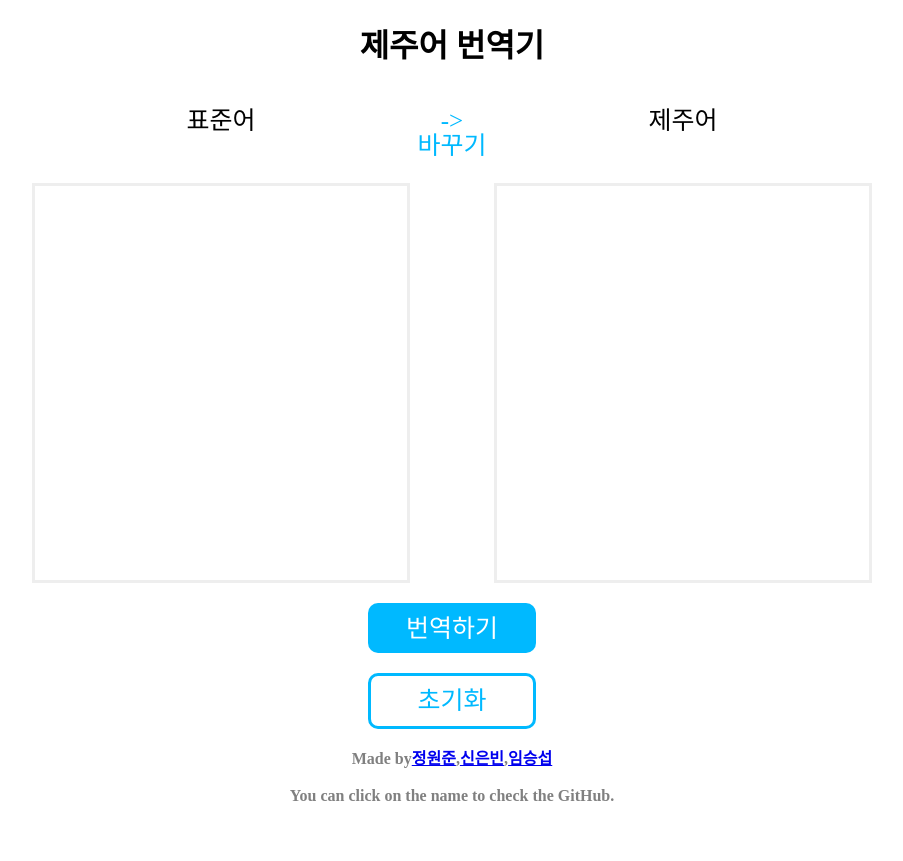
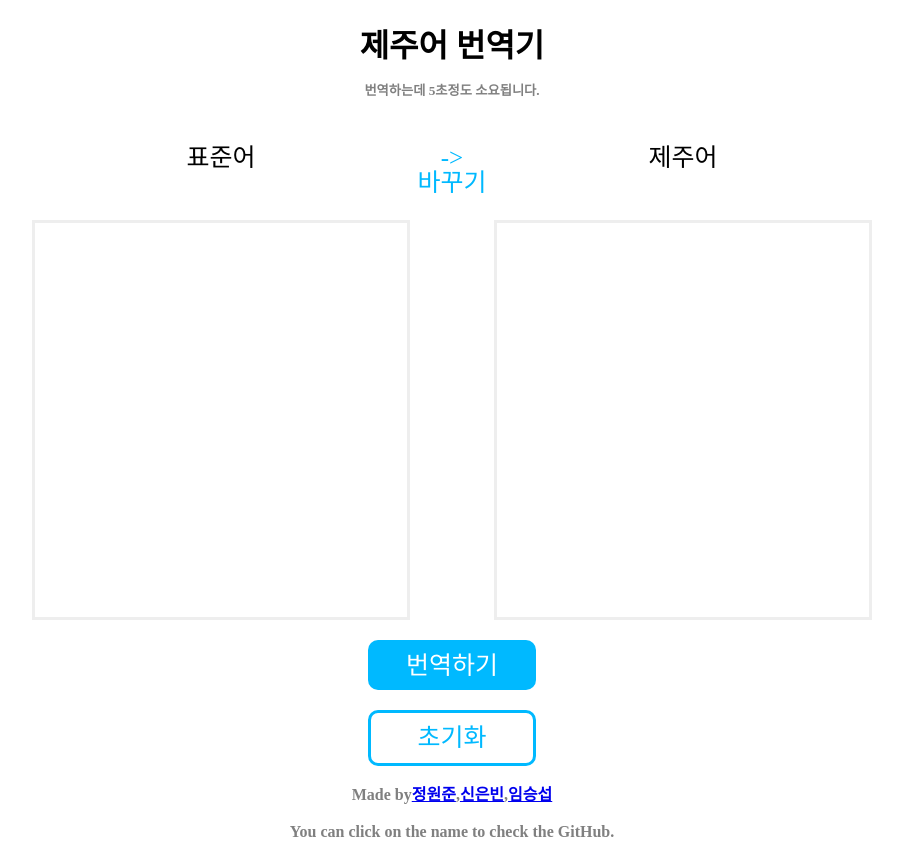
Before and after one commit to OSSP1/web, a React (Create React App) app: page / in a window 1280 px wide. Shown: the whole page, without its empty margins (188-1091 px from the left). Before the commit the page ends 825 px from the top, so only its background shows below. Built offline with nearby package versions, Linux system fonts and the light colour scheme.

Commit message:
feat: 번역 5초 걸림 추가

```diff
--- a/src/pages/landing/body.jsx
+++ b/src/pages/landing/body.jsx
@@ -49,6 +49,7 @@ function Body() {
     return (
         <BodyDiv>
             <h1>제주어 번역기</h1>
+            <h5 class="user-name"> 번역하는데 5초정도 소요됩니다. </h5>
             <form onSubmit={translate} onChange={onChangeText}>
                 <div>
                     <p id='from'>표준어</p>
```
